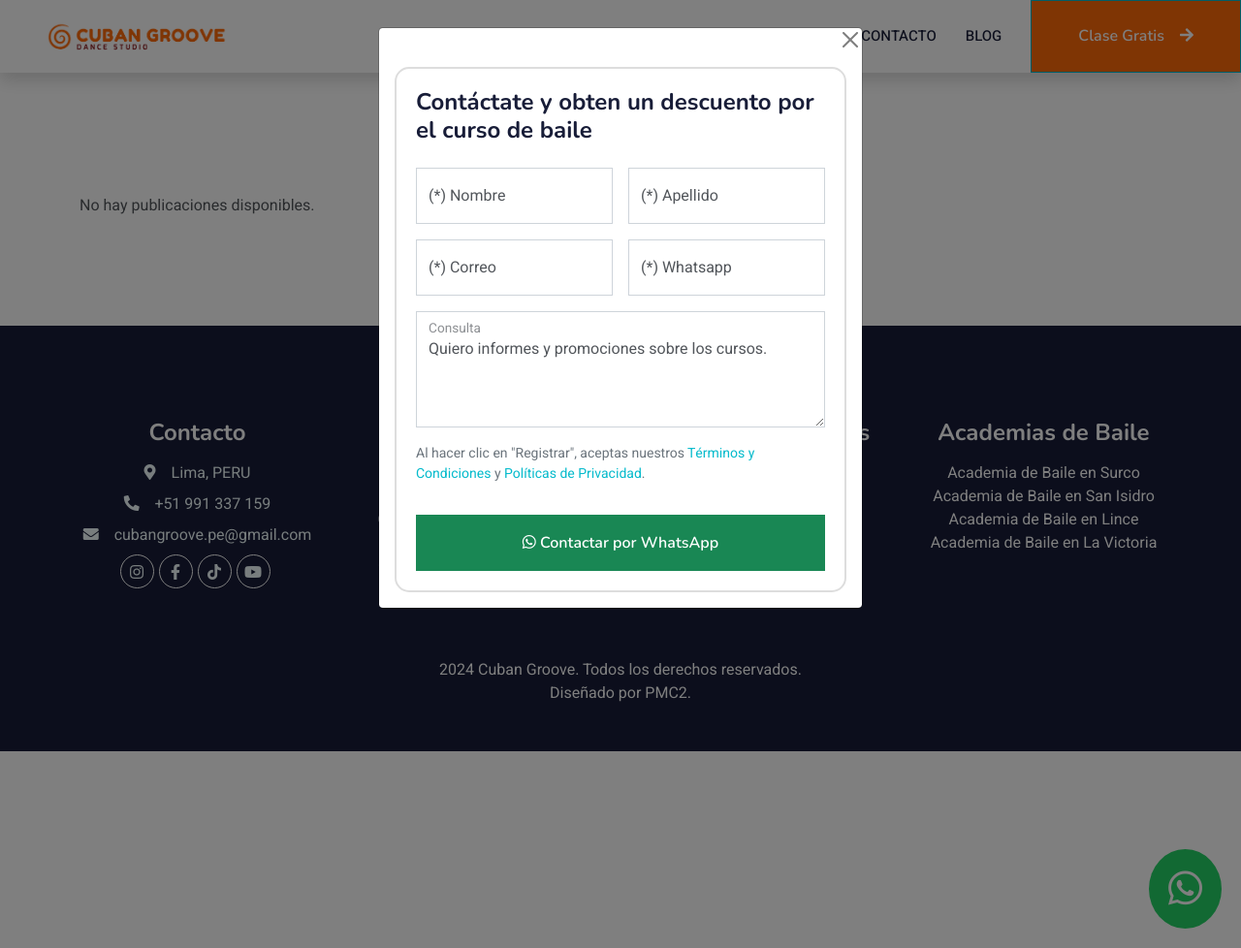
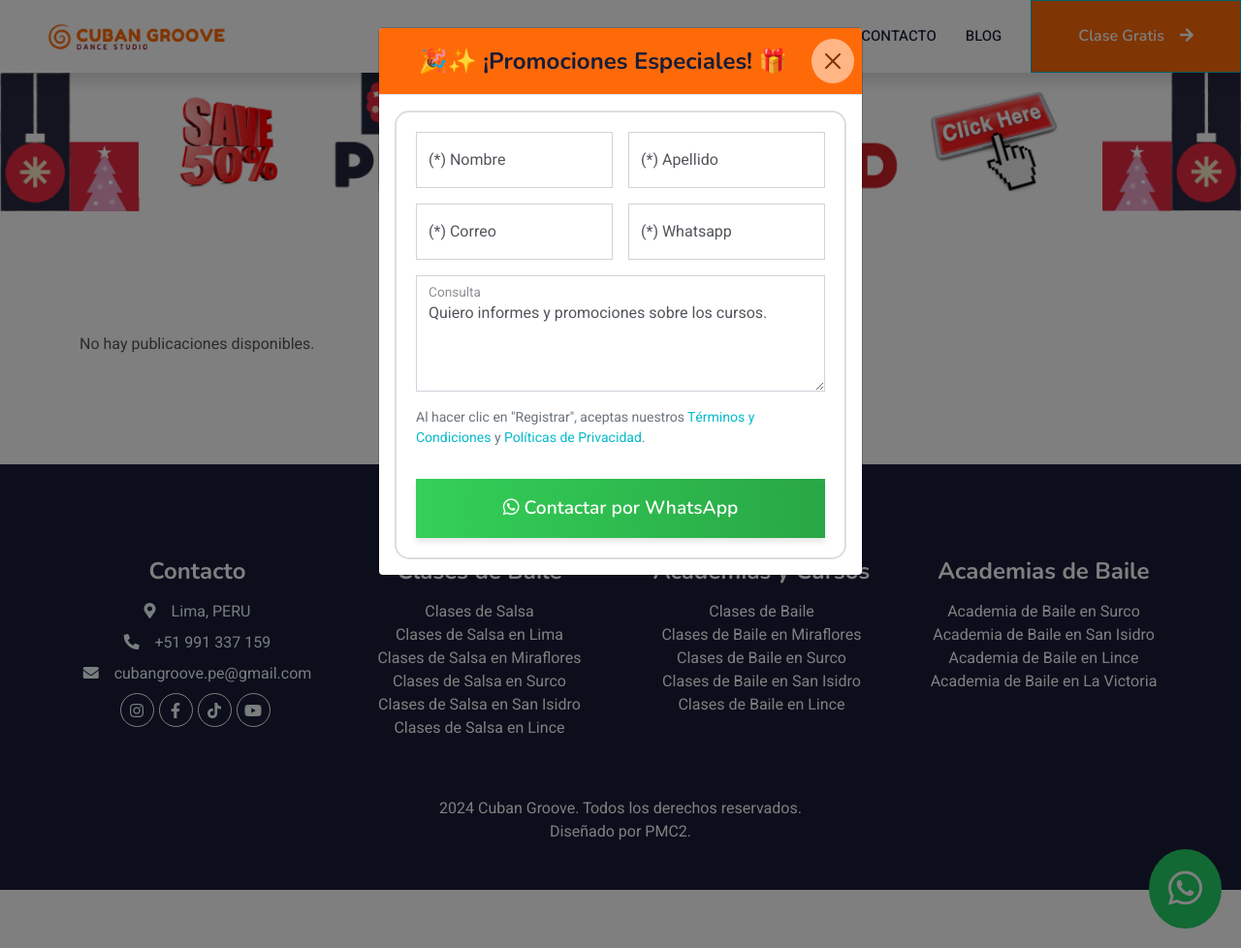
Before and after one commit to paulcobox/webluxe, a Django app: page /blog/ in a window 1280 px wide, after a click on "Clase Gratis". Shown: the whole page at 97% size. Run offline with Django 3.2, Linux system fonts and the light colour scheme; data comes from the database, SQL or seed files in the repository; data that the repository does not hold is empty; parts of the project's set-up code (start-up, migrations or seed data) failed here and were passed over; some libraries are stand-ins or nearby versions.

Commit message:
promociones

```diff
--- a/static/css/style.css
+++ b/static/css/style.css
@@ -552,3 +552,34 @@
     border-color: #ff6a09;
     color: #ffffff;
 }
+
+
+.btn-close {
+    background-color: #ff6a09;
+    color: white;
+    border-radius: 50%;
+    width: 30px;
+    height: 30px;
+    display: flex;
+    align-items: center;
+    justify-content: center;
+}
+
+.btn-close:hover {
+    background-color: #d9534f;
+    transform: rotate(90deg);
+}
+
+.btn-success {
+    background: linear-gradient(90deg, #34d058, #28a745);
+    border: none;
+    color: white;
+    font-size: 1.2rem;
+    box-shadow: 0px 4px 6px rgba(0, 0, 0, 0.1);
+}
+
+.btn-success:hover {
+    background: linear-gradient(90deg, #28a745, #34d058);
+    box-shadow: 0px 5px 10px rgba(0, 0, 0, 0.2);
+    transform: scale(1.05);
+}
--- a/templates/_base.html
+++ b/templates/_base.html
@@ -143,7 +143,13 @@
           </div>
       </nav>
       <!-- Navbar End -->
-
+        <!-- Banner Start -->
+        <div class="banner-top text-center">
+            <a id="btn_home_pr_contact" href="{% url 'courses_group' %}" data-bs-toggle="modal" data-bs-target="#exampleModal">
+                <img src="{% static 'img/promo/promo_desk.png' %}" alt="Promociones de fin de año" class="img-fluid" style="width: 100%; height: auto;">
+            </a>
+        </div>
+        <!-- Banner End -->
       {% block content %}
       {% endblock content %}
 
@@ -218,19 +224,15 @@
 
 
                 <div class="modal-content">
-                    <!-- Botón de cierre -->
-                    <button type="button" class="btn-close ms-auto" data-bs-dismiss="modal" aria-label="Close"></button>
-
+                    <div class="modal-header text-center" style="background-color: #ff6a09; color: white;">
+                        <h4 class="modal-title w-100">🎉✨ ¡Promociones Especiales! 🎁</h4>
+                        <button type="button" class="btn-close" data-bs-dismiss="modal" aria-label="Close" style="background-color: white;"></button>
+                    </div>
                     <div class="modal-body">
                         <form id="leadForm" style="border: 2px solid #ddd; border-radius: 15px; padding: 20px;">
                             {% csrf_token %}
                             <input type="hidden" id="course_of_interest" name="course_of_interest">
                             <div class="row g-3">
-                                <div class="col-12">
-                                    <div class="form-floating">
-                                        <h4 class="text-dark">Contáctate y obten un descuento por el curso de baile</h4>
-                                    </div>
-                                </div>
                                 <div class="col-md-6">
                                     <div class="form-floating">
                                         <input type="text" class="form-control" id="name" name="first_name" placeholder="Tu Nombre" required>
```
Also changed, not shown: static/img/promo/promo_desk.png (added).
